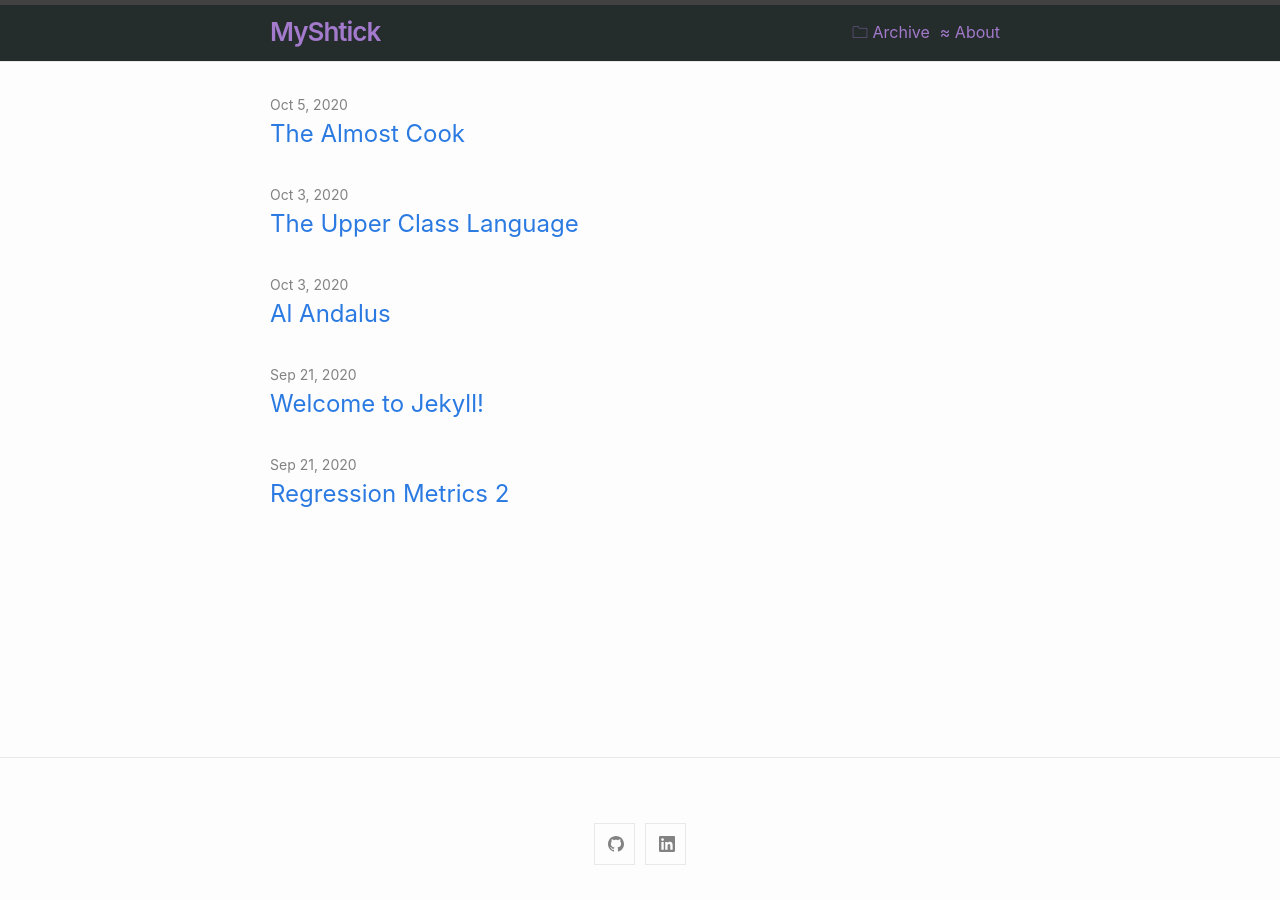
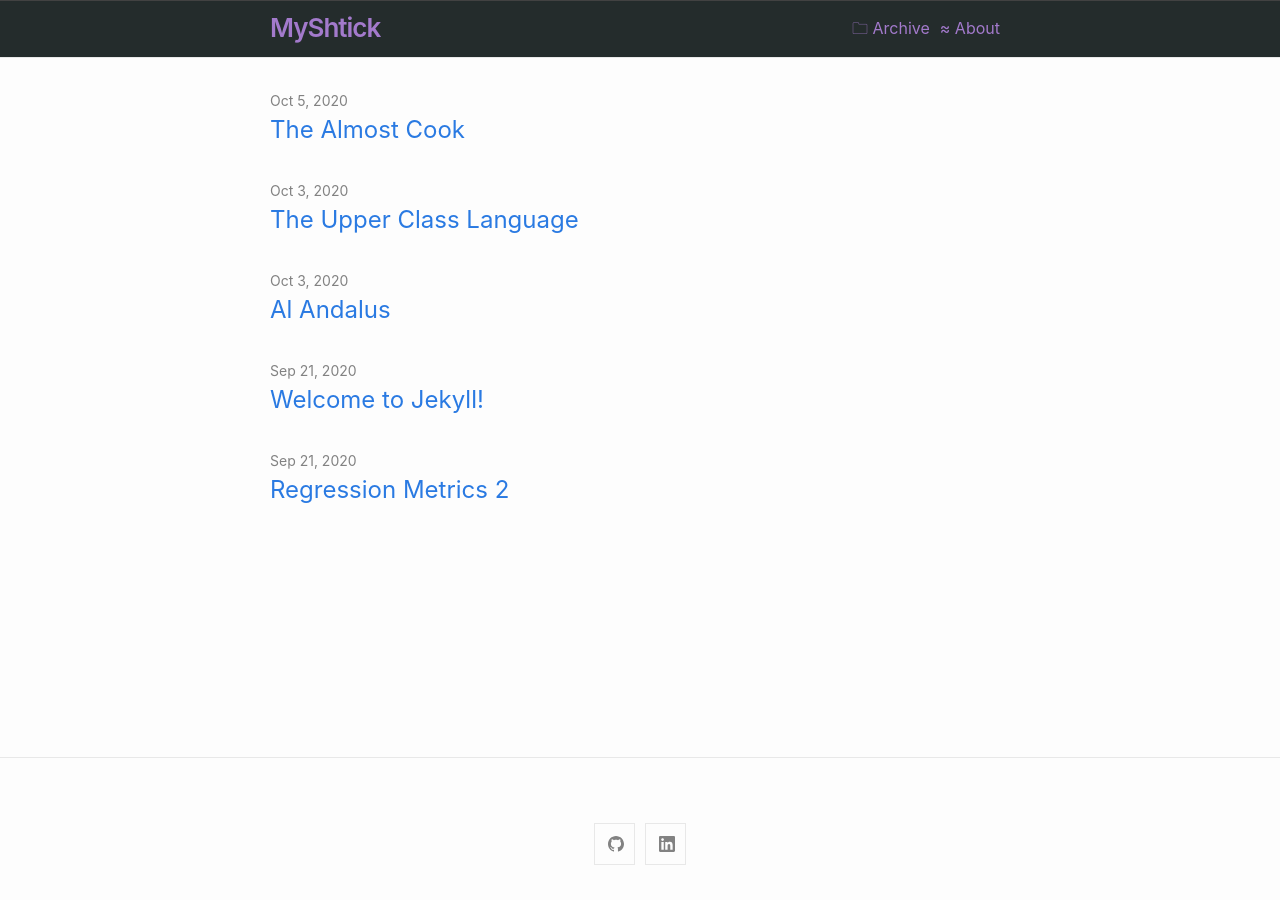
Before and after one commit to nitinrawatiitd/nitinrawatiitd.github.io, a Jekyll site: the page built from docs/index.markdown, in a window 1280 px wide. Built offline with Jekyll 4.4.1, drawn with Linux system fonts in a browser that asks for light colours.

Commit message:
reduce top border px from 5 to 1

```diff
--- a/docs/_sass/minima/_layout.scss
+++ b/docs/_sass/minima/_layout.scss
@@ -3,7 +3,7 @@
  */
 .site-header {
   background: #242c2c;
-  border-top: 5px solid $border-color-03;
+  border-top: 1px solid $border-color-03;
   border-bottom: 1px solid $border-color-01;
   min-height: $spacing-unit * 1.865;
   line-height: $base-line-height * $base-font-size * 2.25;
```
